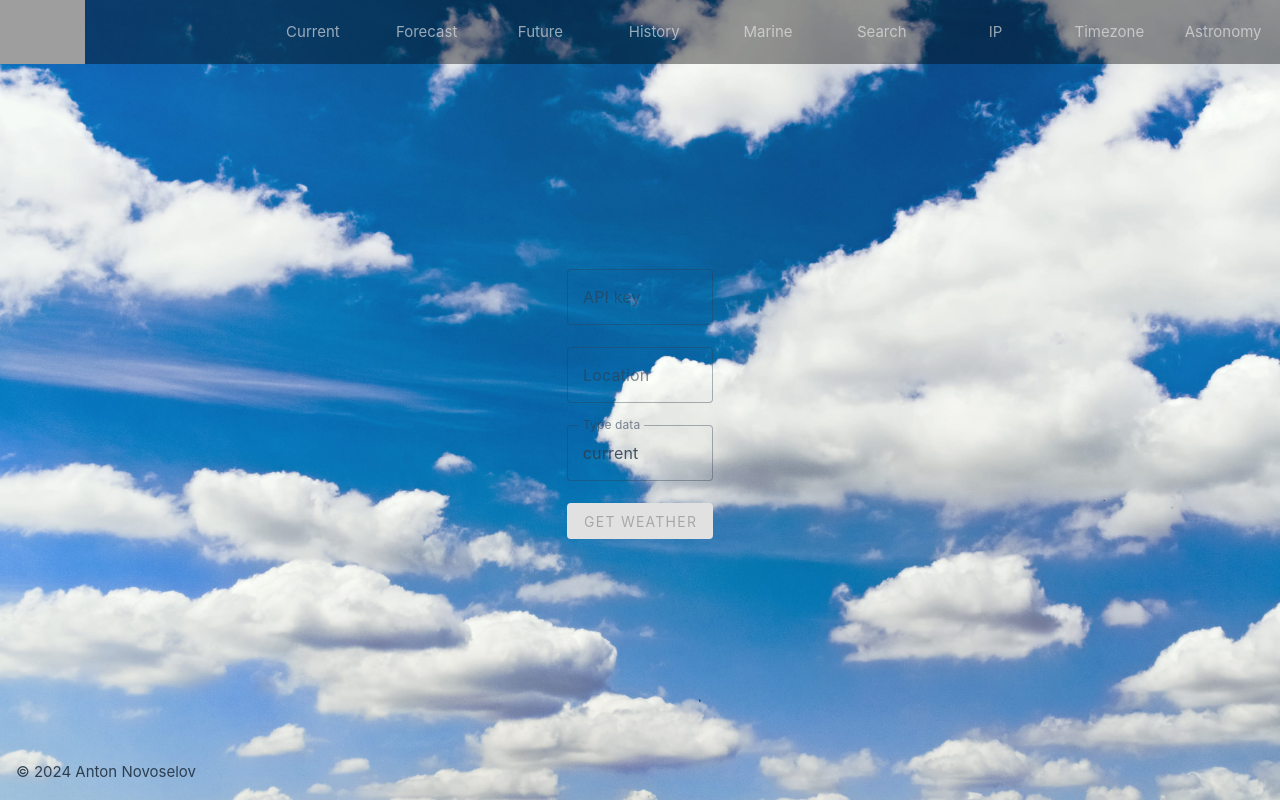
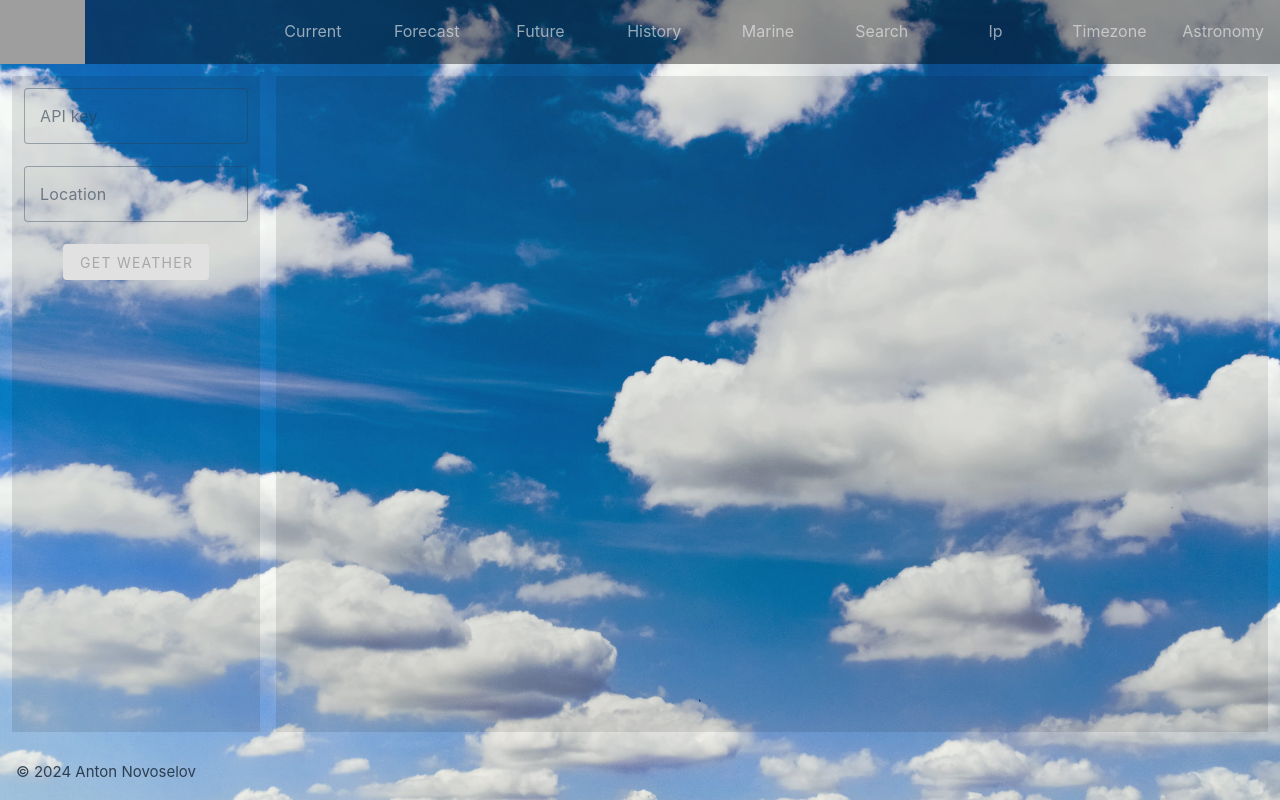
Before and after one commit to ShubNiggurat/weather, a Vue app: page / in a window 1280 px wide. Built offline with nearby package versions, Linux system fonts and the light colour scheme; grey boxes are pictures that could not be loaded.

Commit message:
refactor

```diff
--- a/src/assets/main.css
+++ b/src/assets/main.css
@@ -1,7 +1,7 @@
 @import './base.css';
 
 #app {
-  width: 100%;
+  width: 100dvw;
   height: 100dvh;
   margin: 0 auto;
   font-weight: normal;
@@ -13,16 +13,17 @@
 
 a {
   text-decoration: none;
+  font-size: medium;
 }
 
 header {
   width: 100%;
-  height: 4rem;
   display: grid;
   grid-template-columns: 1fr 4fr;
   background-color: rgba(0,0,0,.4);
   .header__logo {
     width: 100%;
+    height: 4rem;
     background-image: url("@/assets/weatherLogo.png");
     background-size: contain;
   }
@@ -52,3 +53,7 @@ footer {
     align-items: center;
   }
 }
+
+.transparent {
+  background-color: rgba(0,0,0,0.1) !important;
+}
--- /dev/null
+++ b/src/components/VariablesInputRequest.vue
@@ -0,0 +1,62 @@
+<template>
+    <v-form
+      class="wrapper-input-form"
+      v-model="form"
+      @submit.prevent="requestWeather"
+    >
+      <v-text-field
+        class="w-100"
+        label="API key"
+        variant="outlined"
+        hint="You can get it on weatherapi.com"
+        :rules="[rules.required]"
+        v-model="key"
+      ></v-text-field>
+      <!-- add localStore save location search -->
+      <v-text-field
+        class="w-100"
+        label="Location"
+        variant="outlined"
+        hint="Pass US Zipcode, UK Postcode, Canada Postalcode, IP address, Latitude/Longitude (decimal degree) or city name"
+        :rules="[rules.required]"
+        v-model="location"
+      ></v-text-field>
+      <v-btn :disabled="!form" type="submit">Get weather</v-btn>
+    </v-form>
+</template>
+<script lang="ts">
+    import { defineComponent } from 'vue'
+    import { mapStores } from 'pinia'
+    import { useWeatherStore } from '@/stores/weather'
+    import { typeWeatherDataRequest } from "@/enums/enums"
+    export default defineComponent({
+        name: "current-view",
+        data: ()=>({
+            rules: {
+              required: (value:string) => !!value || 'Field is required',
+            },
+            //e6c16550a6494e9f8f6215755241201
+            key: "",
+            form: false,
+            location: "",
+            selectedTypeWeatherData: typeWeatherDataRequest
+          }),
+          computed: {
+            ...mapStores(useWeatherStore)
+          },
+          methods: {
+            requestWeather(){
+              if (!this.form) return
+              this.weatherStore.weatherFetch({key: this.key, location: this.location})
+            }
+          },
+        },
+    )
+</script>
+<style scoped>
+.wrapper-input-form {
+  display: flex;
+  flex-direction: column;
+  align-items: center;
+}
+</style>
--- a/src/pages/MainPage.vue
+++ b/src/pages/MainPage.vue
@@ -1,27 +1,79 @@
-<script setup lang="ts">
-import { RouterLink, RouterView } from 'vue-router'
-</script>
-
 <template>
-    <header>
+  <header>
     <div class="header__logo"></div>
     <nav class="header__nav">
-      <RouterLink class="header__nav__link" to="/">Current</RouterLink>
-      <RouterLink class="header__nav__link" to="/forecast">Forecast</RouterLink>
-      <RouterLink class="header__nav__link" to="/future">Future</RouterLink>
-      <RouterLink class="header__nav__link" to="/history">History</RouterLink>
-      <RouterLink class="header__nav__link" to="/marine">Marine</RouterLink>
-      <RouterLink class="header__nav__link" to="/search">Search</RouterLink>
-      <RouterLink class="header__nav__link" to="/ip">IP</RouterLink>
-      <RouterLink class="header__nav__link" to="/timezone">Timezone</RouterLink>
-      <RouterLink class="header__nav__link" to="/astronomy">Astronomy</RouterLink>
+      <RouterLink v-for="(requestType, index) in requestTypes"
+        :key="requestType"
+        class="header__nav__link"
+        :to="index === 0 ? '/' : `/${requestType}`"
+      >
+      {{ capitalizeText(requestType) }}
+      </RouterLink>
     </nav>
   </header>
-
-  <RouterView />
+  <div class="w-100 h-100 wrapper-current pa-3">
+    <div class="w-100 h-100 pa-3 transparent">
+      <VariablesInputRequest></VariablesInputRequest>
+    </div>
+    <MainView>
+      <RouterView />
+    </MainView>
+  </div>
   <footer>
     <div class="footer__copyright">© 2024 Anton Novoselov</div>
   </footer>
 </template>
+
+<script lang="ts">
+import { RouterLink, RouterView } from 'vue-router'
+import { defineComponent } from 'vue'
+import { useWeatherStore } from '@/stores/weather'
+import { mapStores } from 'pinia'
+import { typeWeatherDataRequest } from "@/enums/enums"
+import VariablesInputRequest from '@/components/VariablesInputRequest.vue';
+import MainView from "@/views/MainView.vue"
+import { capitalize } from '@/utils/textFormatting'
+
+export default defineComponent({
+        name: "current-view",
+        components: {
+          RouterLink,
+          RouterView,
+          VariablesInputRequest,
+          MainView
+        },
+        mixins: [],
+        mounted(){
+          this.setTyperequest(this.$route.path);
+        },
+        computed: {
+          ...mapStores(useWeatherStore),
+          requestTypes(){
+            return Object.values(typeWeatherDataRequest)
+          }
+        },
+        watch: {
+          '$route.path': {
+            handler: function(path) {this.setTyperequest(path)},
+            deep: true
+          }
+        },
+        methods: {
+          setTyperequest(path: string){
+            this.weatherStore.setCurrentTypeRequest((path === "/" ? typeWeatherDataRequest.CURRENT : path.substring(1)) as typeWeatherDataRequest)
+          },
+          capitalizeText(str: string){
+            return capitalize(str)
+          }
+        }
+})
+</script>
+
 <style scoped>
+.wrapper-current {
+    background-color: rgba(0,0,0,0);
+    display: grid;
+    grid-template-columns: 1fr 4fr;
+    column-gap: 1rem
+  }
 </style>
--- a/src/stores/weather.ts
+++ b/src/stores/weather.ts
@@ -2,29 +2,33 @@
 import axios from 'axios'
 import { defineStore, acceptHMRUpdate } from 'pinia'
 import type {UrlProperty, ResponseWeather} from '@/types/types'
+import {typeWeatherDataRequest} from "@/enums/enums"
 
 export const useWeatherStore = defineStore("weather",{
   state: () => ({
     url: 'http://api.weatherapi.com/v1/',
     weather: {} as ResponseWeather,
-    isAdmin: true,
+    currentTypeRequest: "current",
   }),
   getters: {
     getWeather: (state) => state.weather,
     getLocation: (state) => state.weather.location,
-    getCurrentWeather: (state) => state.weather.current,
+    getCurrent: (state) => state.weather.current,
   },
 
   actions: {
     async weatherFetch(dataRequest: UrlProperty) {
       try{
-        const weatherResponse = await axios.get(this.url + `${dataRequest.typeData}.json?key=${dataRequest.key}&q=${dataRequest.location}`)
+        const weatherResponse = await axios.get(this.url + `${this.currentTypeRequest}.json?key=${dataRequest.key}&q=${dataRequest.location}`)
         this.weather = weatherResponse.data;
       } catch(error){
           //TODO notification error
           console.error(error);
       }
     },
+    setCurrentTypeRequest(type: typeWeatherDataRequest){
+      this.currentTypeRequest = type;
+    }
   },
 })
 
--- a/src/types/types.ts
+++ b/src/types/types.ts
@@ -1,7 +1,6 @@
 import {windDirections}  from "@/enums/enums"
 
 interface UrlProperty {
-    typeData: string,
     key: string,
     location: string
 }
--- /dev/null
+++ b/src/utils/textFormatting.ts
@@ -0,0 +1,6 @@
+const capitalize = (str: string) => {
+    return str.charAt(0).toUpperCase()
+    + str.slice(1)
+}
+
+export {capitalize}
--- a/src/views/CurrentView.vue
+++ b/src/views/CurrentView.vue
@@ -1,88 +1,19 @@
 <template>
-    <v-form
-          v-model="form"
-          @submit.prevent="requestWeather"
-        >
-      <v-text-field
-        label="API key"
-        variant="outlined"
-        hint="You can get it on weatherapi.com"
-        :rules="[rules.required]"
-        v-model="key"
-      ></v-text-field>
-      <!-- add localStore save location search -->
-      <v-text-field
-        label="Location"
-        variant="outlined"
-        hint="Pass US Zipcode, UK Postcode, Canada Postalcode, IP address, Latitude/Longitude (decimal degree) or city name"
-        :rules="[rules.required]"
-        v-model="location"
-      ></v-text-field>
+  <p>{{ getCurrent }}</p>
+</template>
 
-      <!-- :hint="" change on type is selected -->
-      <v-select
-        :items="typesWeatherData"
-        :menu-props="{ contentClass: 'selectScroll'}"
-        v-model="selectedTypeWeatherData"
-        variant="outlined"
-        label="Type data"
-      ></v-select>
-      <v-btn :disabled="!form" type="submit">Get weather</v-btn>
-      <p>{{ getCurrentWeather }}</p>
-    </v-form>
-  </template>
 <script lang="ts">
 import { defineComponent } from 'vue'
-  import { mapStores, mapState } from 'pinia'
+import { mapState } from 'pinia'
 import { useWeatherStore } from '@/stores/weather'
-  import { typeWeatherDataRequest } from "@/enums/enums"
 
 export default defineComponent({
-      name: "weather-current-view",
-      data: ()=>({
-        rules: {
-          required: (value:string) => !!value || 'Field is required',
+  name: "current-view",
+  computed: {
+    ...mapState(useWeatherStore, ["getCurrent"]),
   },
-        //e6c16550a6494e9f8f6215755241201
-        key: "",
-        form: false,
-        location: "",
-        selectedTypeWeatherData: typeWeatherDataRequest.CURRENT
-      }),
-      async mounted() {
-
-      },
-      computed: {
-        ...mapStores(useWeatherStore),
-        ...mapState(useWeatherStore, ["getCurrentWeather", "getLocation", "getWeather"]),
-        typesWeatherData(){
-          return Object.values(typeWeatherDataRequest);
-        }
-      },
-      methods: {
-        requestWeather(){
-          if (!this.form) return
-          this.weatherStore.weatherFetch({typeData: this.selectedTypeWeatherData, key: this.key, location: this.location})
-        }
-      },
-    },
-  )
+})
 </script>
 
-  <style>
-  .main {
-    height: 100%;
-  }
-  .selectScroll::-webkit-scrollbar {
-    width: 10px;
-  }
-  .selectScroll::-webkit-scrollbar-track {
-    box-shadow: inset 0 0 5px grey;
-  }
-  .selectScroll::-webkit-scrollbar-thumb {
-    background-color: #b85125;
-  }
-  .selectScroll::-webkit-scrollbar-thumb:hover {
-    background-color: #962d00;
-  }
+<style scoped>
 </style>
--- /dev/null
+++ b/src/views/MainView.vue
@@ -0,0 +1,17 @@
+<template>
+    <v-sheet class="w-100 h-100 pa-3 transparent">
+        <slot></slot>
+    </v-sheet>
+</template>
+
+<script lang="ts">
+
+import { defineComponent } from 'vue'
+export default defineComponent({
+  name: "main-view"
+})
+</script>
+
+<style scoped>
+
+</style>
```
Lines whose indentation alone changed are shown as unchanged.
